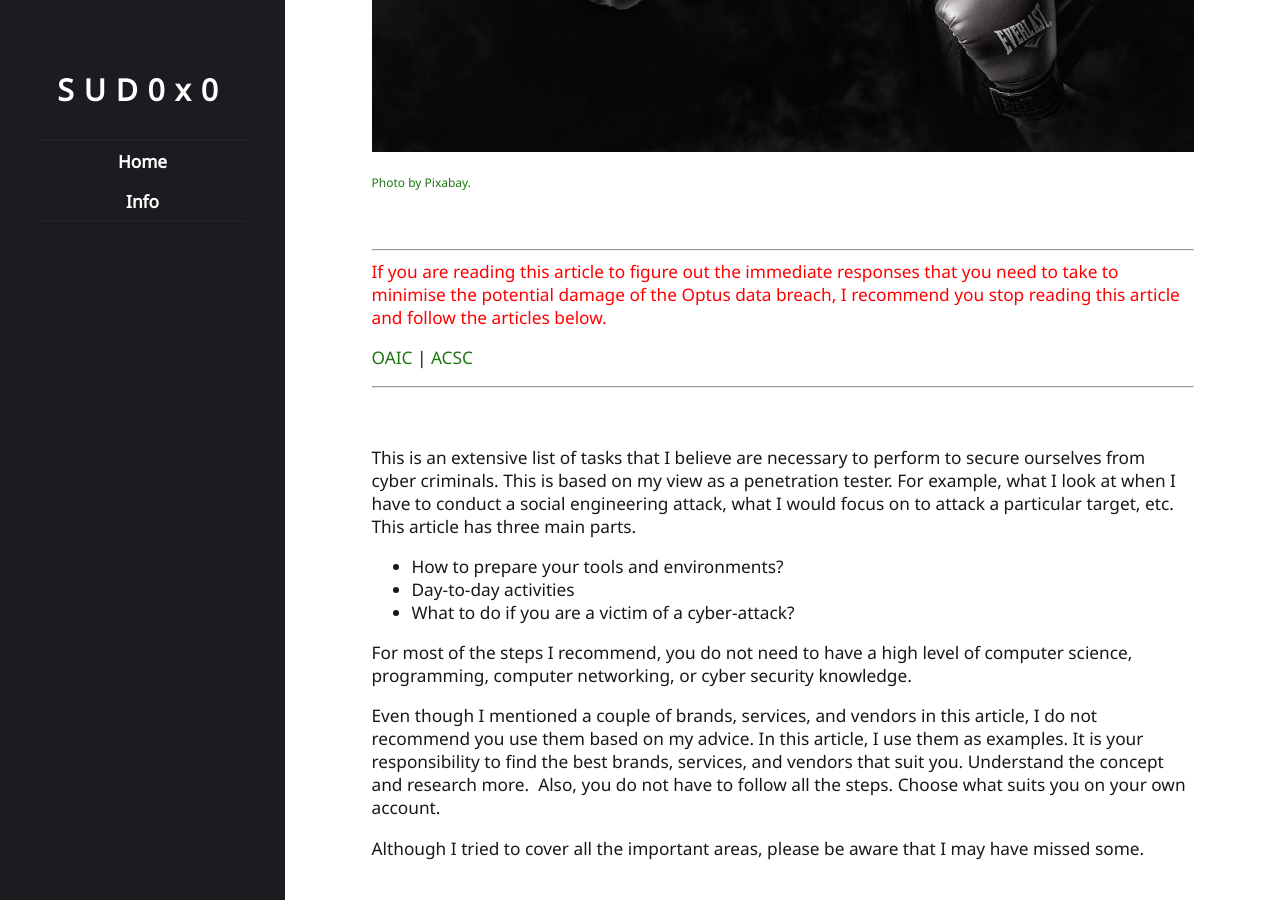
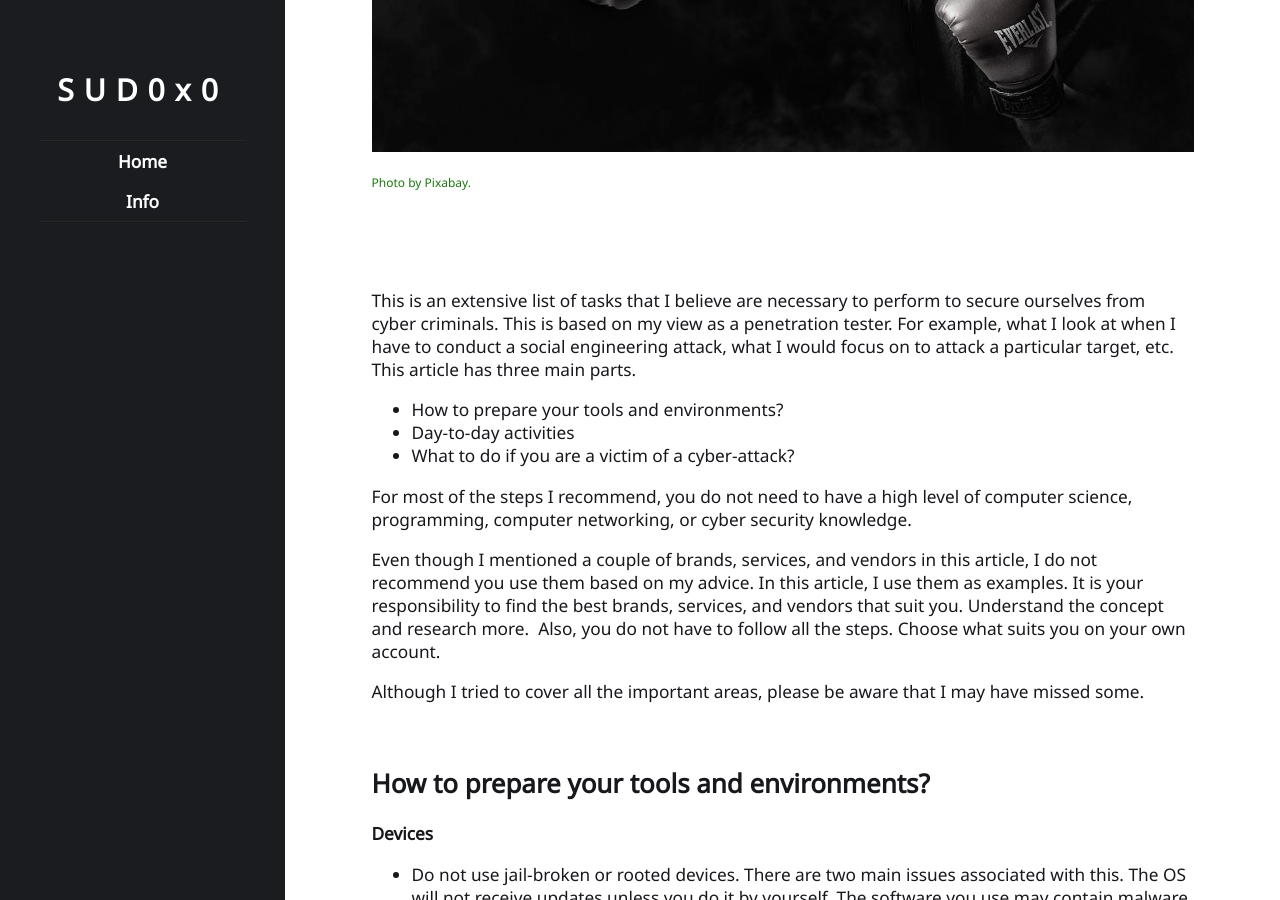
Before and after one commit to sud0x0/SUD0x0, a Jekyll site: the page built from _posts/2022-10-02-How-to-protect-yourself-from-cyber-criminals.md, in a window 1280 px wide and 900 px high, scrolled down 543 px. Built offline with Jekyll 4.4.1, drawn with Linux system fonts in a browser that asks for light colours; some of the changed text lies outside the part shown.

Commit message:
Post 2 new changes

```diff
--- a/_posts/2022-10-02-How-to-protect-yourself-from-cyber-criminals.md
+++ b/_posts/2022-10-02-How-to-protect-yourself-from-cyber-criminals.md
@@ -11,12 +11,6 @@ Keywords: cyber criminals, cyber security, cybercrime, cyber safe
 <p style="font-size:12px"><a href="https://www.pexels.com/photo/man-doing-boxing-163403/" target="_blank">Photo by Pixabay.</a></p>
 <br>
 
-***
-
-<font color="red">If you are reading this article to figure out the immediate responses that you need to take to minimise the potential damage of the Optus data breach, I recommend you stop reading this article and follow the articles below.</font>
-<a href="https://www.oaic.gov.au/updates/news-and-media/advice-on-optus-data-breach" target="_blank">OAIC</a> | <a href="https://www.cyber.gov.au/acsc/view-all-content/alerts/optus-notifies-customers-cyberattack-compromising-customer-information" target="_blankl">ACSC</a>
-
-***
 
 <br>
 
@@ -331,8 +325,6 @@ In this way, people can identify your card number quickly. Some services only as
 
 - Temporarily lock the debit or credit cards if they are not getting used often. This could prevent access to your money if the card details are compromised.
 
-- Hide your PIN number from cameras and people when using them.
-
 - Configure the devices to request a password when you are using RFID-based payment solutions such as watches and rings.
 
 **Analogue data**
```
